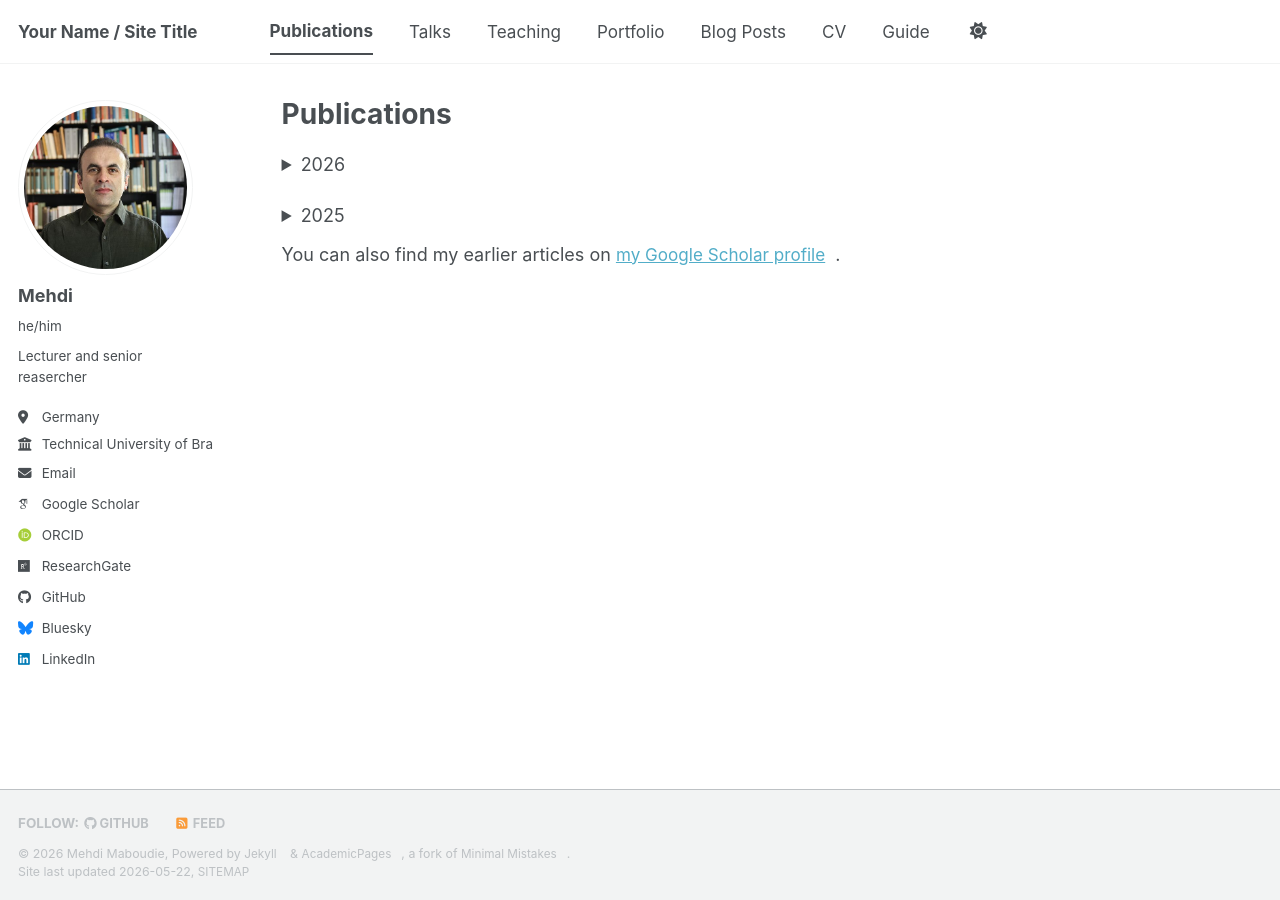
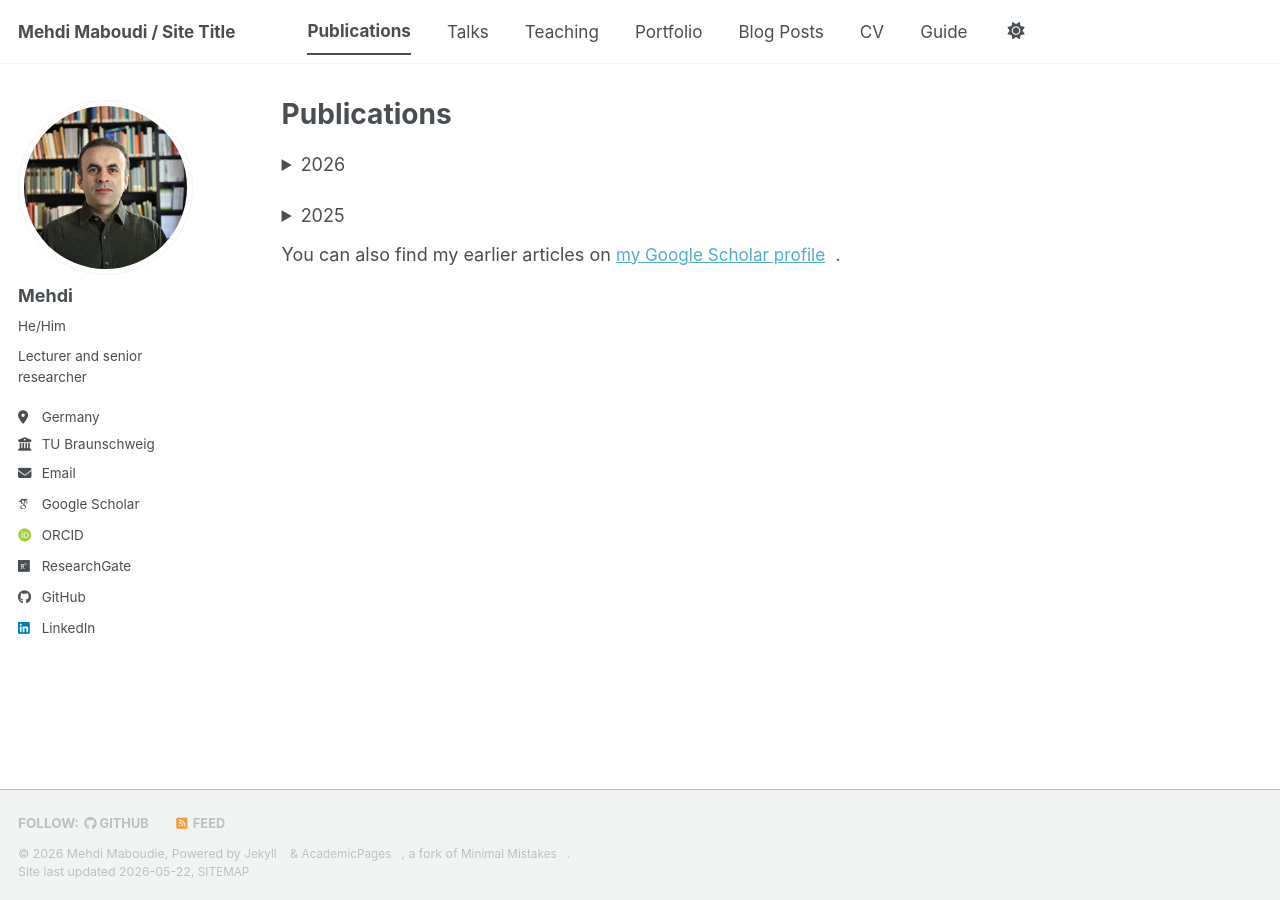
Before and after one commit to MehdiMaboudi/mehdimaboudi.github.io, a Jekyll site: the page built from _pages/publications.html, in a window 1280 px wide. Built offline with Jekyll 4.4.1, drawn with Linux system fonts in a browser that asks for light colours; some web fonts are replaced; a script bundle is joined from its source files by our own code; library files that are not in the unit come from our copies.

Commit message:
corrected broken links

```diff
--- a/_config.yml
+++ b/_config.yml
@@ -9,7 +9,7 @@
 # Basic Site Settings
 locale                   : "en-US"
 site_theme               : "default" # The available themes options are "default", "air", "sunrise", "mint", "dirt" and "contrast"
-title                    : "Your Name / Site Title"
+title                    : "Mehdi Maboudi / Site Title"
 title_separator          : "-"
 name                     : &name "Mehdi Maboudie"
 description              : &description "Your Name's academic portfolio"   # Update this with a general description of your site, this is the default if not overridden by a page
@@ -25,10 +25,10 @@ author:
   # Biographic information
   avatar           : "profile.png"
   name             : "Mehdi"
-  pronouns         : "he/him"
-  bio              : "Lecturer and senior reasercher"
+  pronouns         : "He/Him"
+  bio              : "Lecturer and senior researcher"
   location         : "Germany"
-  employer         : "Technical University of Braunschweig"
+  employer         : "TU Braunschweig"
   uri              : # URL
   email            : "m.maboudi@tu-bs.de"
 
@@ -57,7 +57,7 @@ author:
 
   # Social media
   artstation       : # Username
-  bluesky          : "bsky.app" # Replace this with you Bluesky username
+  bluesky          : #"bsky.app" # Replace this with you Bluesky username
   facebook         : # Username
   flickr           : # Username
   foursquare       : # Username
--- a/_pages/publications.html
+++ b/_pages/publications.html
@@ -77,14 +77,13 @@ author_profile: true
         <a href="https://doi.org/10.1007/s13349-025-01001-0" target="_blank" rel="noopener noreferrer">[Paper]</a>
         <a href="https://mehdimaboudi.github.io/files/2025-Maboudi-JCSHM.bib" target="_blank" rel="noopener noreferrer">[BibTeX]</a>
       </li>
-    </ul>
 
 
       <li style="margin-bottom: 10px;">
         Harb, S. et al.
         <strong>“Multi-temporal crack segmentation in concrete structures using deep learning approaches”</strong>.
         <i>ISPRS GSW</i>, 2025.<br>
-        <a "https://arxiv.org/pdf/2411.04620" target="_blank" rel="noopener noreferrer">[Paper]</a>
+        <a href="https://arxiv.org/pdf/2411.04620" target="_blank" rel="noopener noreferrer">[Paper]</a>
         <a href="https://mehdimaboudi.github.io/files/2025-Harb.bib" target="_blank" rel="noopener noreferrer">[BibTeX]</a>
         <a href="https://zenodo.org/records/15187675" target="_blank" rel="noopener noreferrer">[Dataset (Zenodo)]</a>
         <a href="https://github.com/saidharb/Multi-temporal-Crack-Segmentation-DL" target="_blank" rel="noopener noreferrer">[Code]</a>
```
